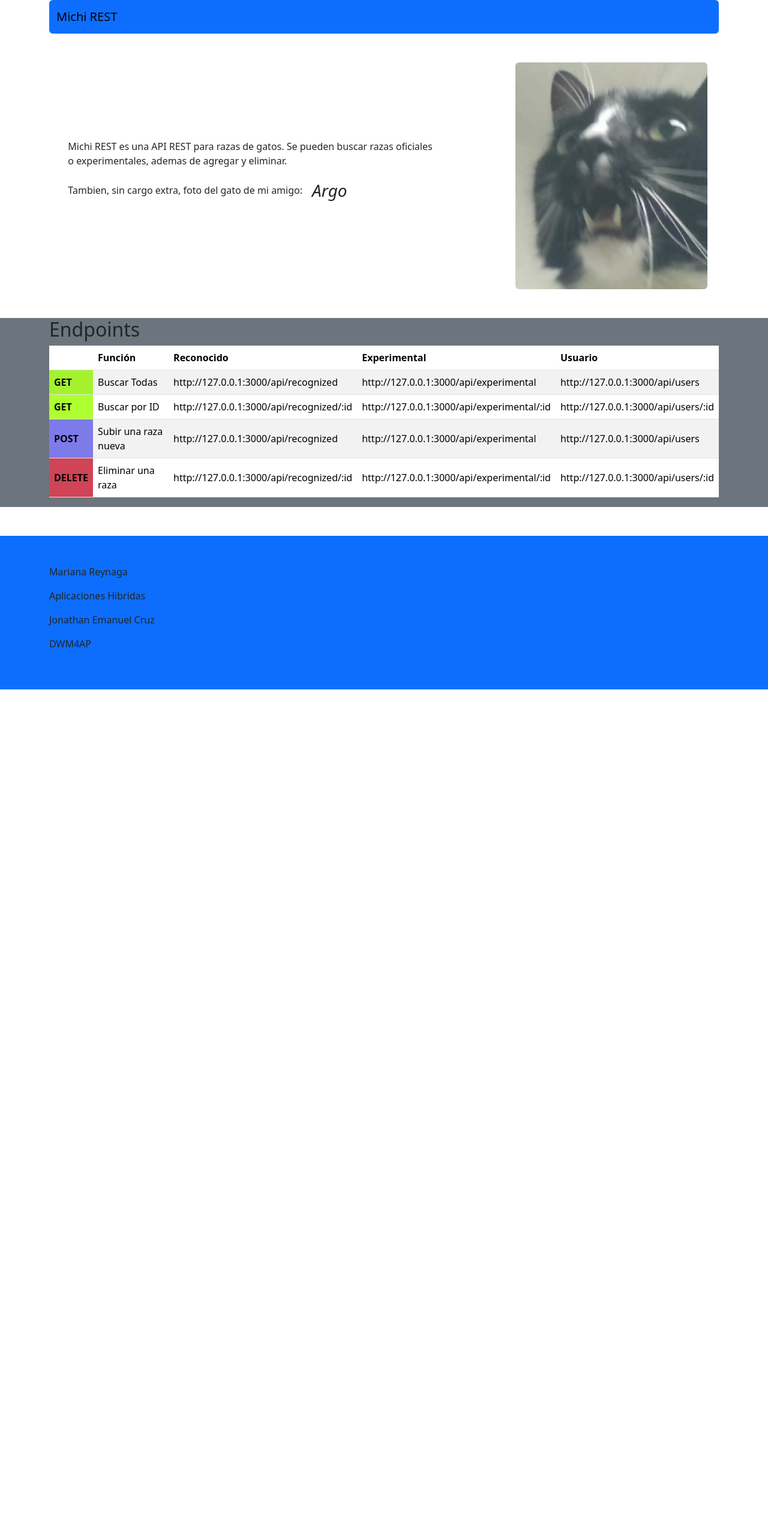
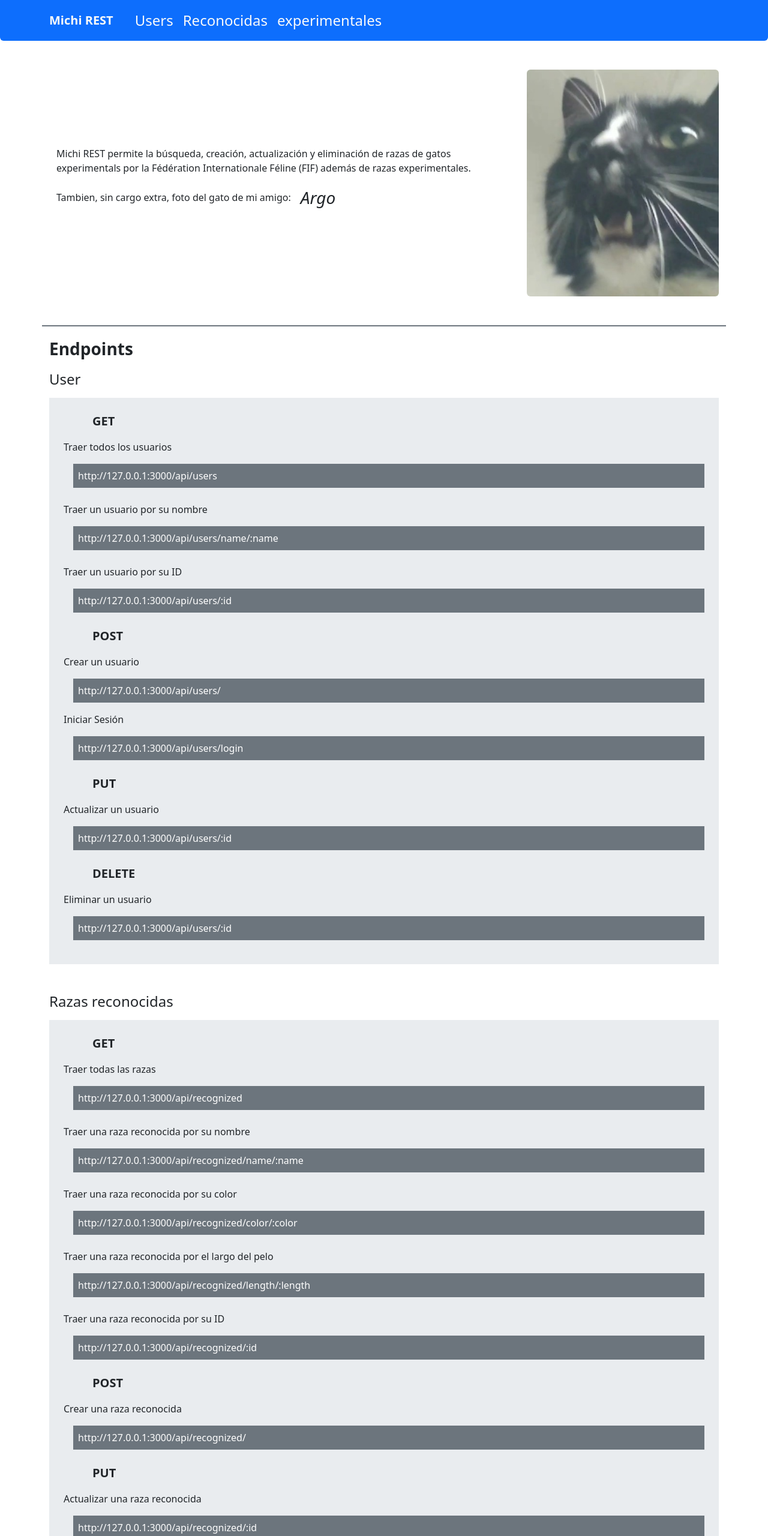
Before and after one commit to Mariana-reynaga/TP1-aplicaciones_hibridas, a website: page public/index.html in a window 1280 px wide. Shown: the top 2560 px of the page at 60% size. Before the commit the page ends 1149 px from the top, so only its background shows below. Drawn offline with Linux system fonts and the light colour scheme.

Commit message:
Cambios finales al html

```diff
--- a/public/index.html
+++ b/public/index.html
@@ -10,20 +10,33 @@
     <title>Trabajo Practico 1</title>
 </head>
 <body>
-    <div class="container mb-5">
-        <nav class="navbar navbar-expand-lg bg-primary rounded">
+    <nav class="navbar navbar-expand-lg bg-primary rounded-bottom mb-5 sticky-top">
+        <div class="container">
+            <a class="navbar-brand fs-5 text-light fw-bold" href="#">Michi REST</a>
+
             <div class="container">
-                <a class="navbar-brand" href="#">Michi REST</a>
+                <ul class="navbar-nav">
+                    <li class="navbar-item">
+                        <a class="nav-link active text-light fs-4" aria-current="page" href="#user">Users</a>
+                    </li>
+                    <li class="navbar-item">
+                        <a class="nav-link active text-light fs-4" aria-current="page" href="#recognized">Reconocidas</a>
+                    </li>
+                    <li class="navbar-item">
+                        <a class="nav-link active text-light fs-4" aria-current="page" href="#experimental">experimentales</a>
+                    </li>
+                </ul>
             </div>
-        </nav>
-    </div>
+        </div>
+
+    </nav>
 
     <main>
-        <div class="d-flex flex-column flex-md-row justify-content-md-evenly align-items-center">
-            <div class="container w-50 d-flex flex-column align-items-center align-items-md-start ms-0 me-3">
-                <p>Michi REST es una API REST para razas de gatos. Se pueden buscar razas oficiales o experimentales, ademas de agregar y eliminar.</p>
+        <div class="d-flex flex-column flex-md-row justify-content-md-evenly align-items-center container">
+            <div class="container d-flex flex-column align-items-center align-items-md-start ms-0 me-3">
+                <p>Michi REST permite la búsqueda, creación, actualización y eliminación de razas de gatos experimentals por la Fédération Internationale Féline (FIF) además de razas experimentales.</p>
 
-                <div class="d-flex align-items-center">
+                <div class="d-flex flex-2 align-items-center">
                     <p>Tambien, sin cargo extra, foto del gato de mi amigo:</p>
                     <p class="fs-3 ms-3 fst-italic">Argo</p>
                 </div>
@@ -33,66 +46,170 @@
 
         </div>
 
-        <div class="container-fluid my-5 bg-secondary">
-            <div class="container table-responsive">
-                <h2>Endpoints</h2>
+        <div class="container-fluid my-5">
+            <div class="container table-responsive border-top border-secondary border-2 pt-3">
+                <p class="fw-bold fs-3">Endpoints</p>
 
-                <table class="table align-middle table-striped">
-                    <thead>
-                        <tr>
-                            <th scope="col"></th>
-                            <th scope="col">Función</th>
-                            <th scope="col">Reconocido</th>
-                            <th scope="col">Experimental</th>
-                            <th scope="col">Usuario</th>
+                <h2 id="user" class="fs-4 my-3">User</h2>
 
-                          </tr>
-                    </thead>
+                <div class="container bg-body-secondary p-4">
+                    <p class="fw-bold fs-5 ms-5">GET</p>
 
-                    <tbody>
-                        <tr>
-                            <th scope="row" style="background-color: greenyellow;">GET</th>
-                            <td>Buscar Todas</td>
-                            <td>http://127.0.0.1:3000/api/recognized</td>
-                            <td>http://127.0.0.1:3000/api/experimental </td>
-                            <td>http://127.0.0.1:3000/api/users </td>
-                        </tr>
+                    <div class="mb-3">
+                        <p>Traer todos los usuarios</p>
+                        <p class="ms-3 bg-secondary p-2 text-white">http://127.0.0.1:3000/api/users</p>
+                    </div>
 
-                        <tr>
-                            <th scope="row" style="background-color: greenyellow;">GET</th>
-                            <td>Buscar por ID</td>
-                            <td>http://127.0.0.1:3000/api/recognized/:id</td>
-                            <td>http://127.0.0.1:3000/api/experimental/:id</td>
-                            <td>http://127.0.0.1:3000/api/users/:id </td>
-                        </tr>
+                    <div class="mt-4">
+                        <p>Traer un usuario por su nombre</p>
+                        <p class="ms-3 bg-secondary p-2 text-white">http://127.0.0.1:3000/api/users/name/:name</p>
+                    </div>
 
-                        <tr>
-                            <th scope="row" style="background-color:#8482f5 ;">POST</th>
-                            <td>Subir una raza nueva</td>
-                            <td>http://127.0.0.1:3000/api/recognized</td>
-                            <td>http://127.0.0.1:3000/api/experimental</td>
-                            <td>http://127.0.0.1:3000/api/users </td>
-                        </tr>
+                    <div class="mt-4">
+                        <p>Traer un usuario por su ID</p>
+                        <p class="ms-3 bg-secondary p-2 text-white">http://127.0.0.1:3000/api/users/:id</p>
+                    </div>
 
-                        <tr>
-                            <th scope="row" style="background-color: #cf4457 ;" >DELETE</th>
-                            <td>Eliminar una raza</td>
-                            <td>http://127.0.0.1:3000/api/recognized/:id</td>
-                            <td>http://127.0.0.1:3000/api/experimental/:id</td>
-                            <td>http://127.0.0.1:3000/api/users/:id </td>
-                        </tr>
-                    </tbody>
+                    <p class="fw-bold fs-5 ms-5 mt-4">POST</p>
 
+                    <div class="mb-3">
+                        <p>Crear un usuario</p>
+                        <p class="ms-3 bg-secondary p-2 text-white">http://127.0.0.1:3000/api/users/</p>
+                    </div>
 
-                </table>
+                    <div class="mb-3">
+                        <p>Iniciar Sesión</p>
+                        <p class="ms-3 bg-secondary p-2 text-white">http://127.0.0.1:3000/api/users/login</p>
+                    </div>
 
+                    <p class="fw-bold fs-5 ms-5 mt-4">PUT</p>
+
+                    <div class="mb-3">
+                        <p>Actualizar un usuario</p>
+                        <p class="ms-3 bg-secondary p-2 text-white">http://127.0.0.1:3000/api/users/:id</p>
+                    </div>
+
+                    <p class="fw-bold fs-5 ms-5 mt-4">DELETE</p>
+
+                    <div class="mb-3">
+                        <p>Eliminar un usuario</p>
+                        <p class="ms-3 bg-secondary p-2 text-white">http://127.0.0.1:3000/api/users/:id</p>
+                    </div>
+
+                </div>
+
+                <h2 id="recognized" class="fs-4 mb-3 mt-5">Razas reconocidas</h2>
+
+                <div class="container bg-body-secondary p-4">
+                    <p class="fw-bold fs-5 ms-5">GET</p>
+
+                    <div class="mb-3">
+                        <p>Traer todas las razas</p>
+                        <p class="ms-3 bg-secondary p-2 text-white">http://127.0.0.1:3000/api/recognized</p>
+                    </div>
+
+                    <div class="mt-4">
+                        <p>Traer una raza reconocida por su nombre</p>
+                        <p class="ms-3 bg-secondary p-2 text-white">http://127.0.0.1:3000/api/recognized/name/:name</p>
+                    </div>
+
+                    <div class="mt-4">
+                        <p>Traer una raza reconocida por su color</p>
+                        <p class="ms-3 bg-secondary p-2 text-white">http://127.0.0.1:3000/api/recognized/color/:color</p>
+                    </div>
+
+                    <div class="mt-4">
+                        <p>Traer una raza reconocida por el largo del pelo</p>
+                        <p class="ms-3 bg-secondary p-2 text-white">http://127.0.0.1:3000/api/recognized/length/:length</p>
+                    </div>
+
+                    <div class="mt-4">
+                        <p>Traer una raza reconocida por su ID</p>
+                        <p class="ms-3 bg-secondary p-2 text-white">http://127.0.0.1:3000/api/recognized/:id</p>
+                    </div>
+
+                    <p class="fw-bold fs-5 ms-5 mt-4">POST</p>
+
+                    <div class="mb-3">
+                        <p>Crear una raza reconocida</p>
+                        <p class="ms-3 bg-secondary p-2 text-white">http://127.0.0.1:3000/api/recognized/</p>
+                    </div>
+
+                    <p class="fw-bold fs-5 ms-5 mt-4">PUT</p>
+
+                    <div class="mb-3">
+                        <p>Actualizar una raza reconocida</p>
+                        <p class="ms-3 bg-secondary p-2 text-white">http://127.0.0.1:3000/api/recognized/:id</p>
+                    </div>
+
+                    <p class="fw-bold fs-5 ms-5 mt-4">DELETE</p>
+
+                    <div class="mb-3">
+                        <p>Eliminar una raza reconocida</p>
+                        <p class="ms-3 bg-secondary p-2 text-white">http://127.0.0.1:3000/api/recognized/:id</p>
+                    </div>
+
+                </div>
+
+                <h2 id="experimental" class="fs-4 mb-3 mt-5">Razas experimentales</h2>
+
+                <div class="container bg-body-secondary p-4">
+                    <p class="fw-bold fs-5 ms-5">GET</p>
+
+                    <div class="mb-3">
+                        <p>Traer todas las razas</p>
+                        <p class="ms-3 bg-secondary p-2 text-white">http://127.0.0.1:3000/api/experimental</p>
+                    </div>
+
+                    <div class="mt-4">
+                        <p>Traer una raza experimental por su nombre</p>
+                        <p class="ms-3 bg-secondary p-2 text-white">http://127.0.0.1:3000/api/experimental/name/:name</p>
+                    </div>
+
+                    <div class="mt-4">
+                        <p>Traer una raza experimental por su color</p>
+                        <p class="ms-3 bg-secondary p-2 text-white">http://127.0.0.1:3000/api/experimental/color/:color</p>
+                    </div>
+
+                    <div class="mt-4">
+                        <p>Traer una raza experimental por el largo del pelo</p>
+                        <p class="ms-3 bg-secondary p-2 text-white">http://127.0.0.1:3000/api/experimental/length/:length</p>
+                    </div>
+
+                    <div class="mt-4">
+                        <p>Traer una raza experimental por su ID</p>
+                        <p class="ms-3 bg-secondary p-2 text-white">http://127.0.0.1:3000/api/experimental/:id</p>
+                    </div>
+
+                    <p class="fw-bold fs-5 ms-5 mt-4">POST</p>
+
+                    <div class="mb-3">
+                        <p>Crear una raza experimental</p>
+                        <p class="ms-3 bg-secondary p-2 text-white">http://127.0.0.1:3000/api/experimental/</p>
+                    </div>
+
+                    <p class="fw-bold fs-5 ms-5 mt-4">PUT</p>
+
+                    <div class="mb-3">
+                        <p>Actualizar una raza experimental</p>
+                        <p class="ms-3 bg-secondary p-2 text-white">http://127.0.0.1:3000/api/experimental/:id</p>
+                    </div>
+
+                    <p class="fw-bold fs-5 ms-5 mt-4">DELETE</p>
+
+                    <div class="mb-3">
+                        <p>Eliminar una raza experimental</p>
+                        <p class="ms-3 bg-secondary p-2 text-white">http://127.0.0.1:3000/api/experimental/:id</p>
+                    </div>
+
+                </div>
             </div>
         </div>
 
     </main>
 
     <footer class="container-fluid bg-primary py-5 d-flex justify-content-center">
-        <div class="container">
+        <div class="container d-flex flex-row justify-content-evenly text-light">
             <p>Mariana Reynaga</p>
             <p>Aplicaciones Hibridas</p>
             <p>Jonathan Emanuel Cruz</p>
```
